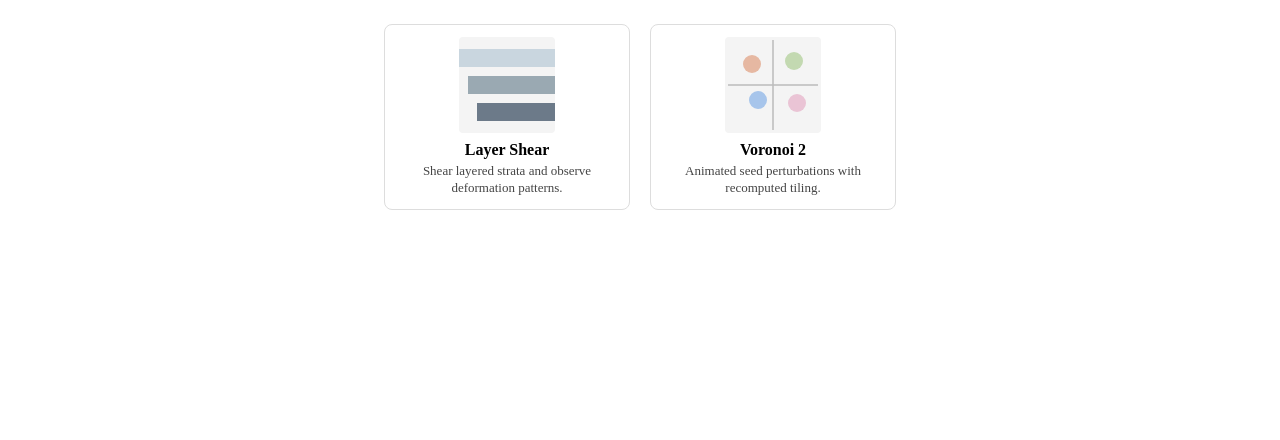
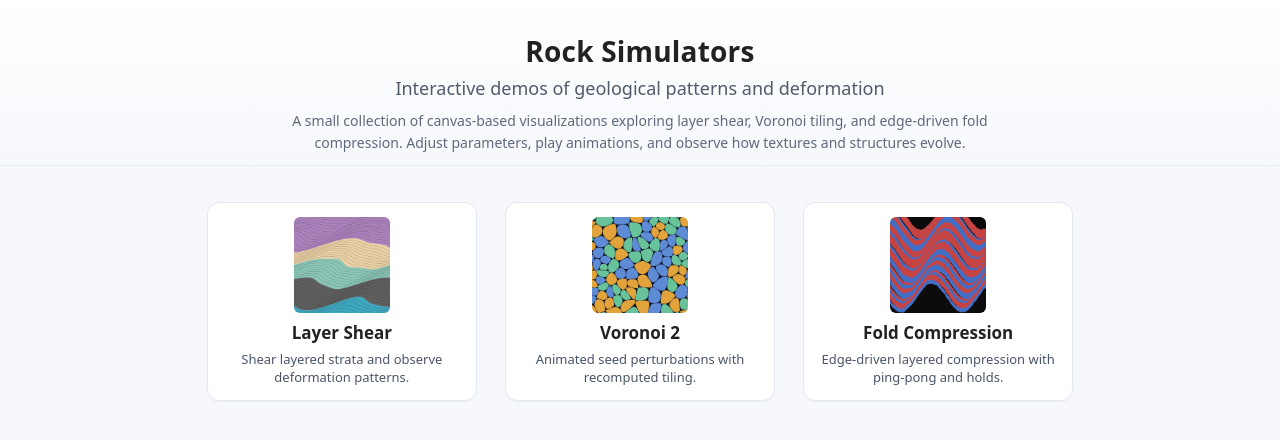
Before and after one commit to knectardev/rock_simulators, a plain HTML site: page index.html in a window 1280 px wide. Drawn offline with Linux system fonts and the light colour scheme.

Commit message:
style updates

```diff
--- a/index.html
+++ b/index.html
@@ -6,40 +6,49 @@
     <title>Rock Mineral Grain Simulator</title>
     <link rel="stylesheet" href="/src/styles.css" />
     <style>
-      .demo-tiles { max-width: 960px; margin: 16px auto; }
+      body { margin: 0; font-family: system-ui, -apple-system, Segoe UI, Roboto, Arial, sans-serif; color: #222; background: #f7f8fb; }
+      .page-header { padding: 32px 16px 10px 16px; background: linear-gradient(180deg, #ffffff 0%, #f6f8fc 100%); border-bottom: 1px solid #e6eaf2; }
+      .page-header .header-inner { max-width: 960px; margin: 0 auto; text-align: center; }
+      .page-header h1 { margin: 0 0 6px 0; font-size: 28px; letter-spacing: 0.2px; }
+      .page-header h2 { margin: 0 0 10px 0; font-size: 18px; font-weight: 500; color: #505a6b; }
+      .page-header .summary { margin: 0 auto; max-width: 760px; font-size: 14px; line-height: 1.6; color: #60697b; }
+
+      .demo-tiles { max-width: 960px; margin: 24px auto; padding: 0 16px; }
       .tiles-row { display: block; text-align: center; }
-      .tile { display: inline-block; width: 220px; margin: 8px; padding: 12px; border: 1px solid #ddd; border-radius: 8px; text-decoration: none; color: inherit; background: #fff; }
-      .tile svg { width: 96px; height: 96px; display: block; margin: 0 auto 8px auto; border-radius: 4px; }
-      .tile h3 { margin: 6px 0 4px 0; font-size: 16px; }
-      .tile p { margin: 0; font-size: 13px; line-height: 1.3; color: #444; }
+      .tile { display: inline-block; width: 240px; margin: 12px; padding: 14px; border: 1px solid #e2e7f0; border-radius: 12px; text-decoration: none; color: inherit; background: #fff; box-shadow: 0 1px 2px rgba(20, 24, 40, 0.04); transition: transform .15s ease, box-shadow .15s ease, border-color .15s ease; }
+      .tile svg { width: 96px; height: 96px; display: block; margin: 0 auto 8px auto; border-radius: 6px; }
+      .tile img { width: 96px; height: 96px; display: block; margin: 0 auto 8px auto; border-radius: 6px; object-fit: cover; background: #f4f6fa; }
+      .tile h3 { margin: 6px 0 6px 0; font-size: 17px; }
+      .tile p { margin: 0; font-size: 13px; line-height: 1.4; color: #4a5568; }
+      .tile:hover, .tile:focus-visible { transform: translateY(-2px); box-shadow: 0 8px 24px rgba(20, 24, 40, 0.12); border-color: #cfd7e6; outline: none; }
     </style>
   </head>
   <body>
+    <header class="page-header" aria-label="Page header">
+      <div class="header-inner">
+        <h1>Rock Simulators</h1>
+        <h2>Interactive demos of geological patterns and deformation</h2>
+        <p class="summary">A small collection of canvas-based visualizations exploring layer shear, Voronoi tiling, and edge-driven fold compression. Adjust parameters, play animations, and observe how textures and structures evolve.</p>
+      </div>
+    </header>
     <section class="demo-tiles" aria-label="Rock simulator demos">
       <div class="tiles-row">
-        <a class="tile" href="/layer_shear.html" aria-label="Layer Shear demo">
-          <svg viewBox="0 0 64 64" role="img" aria-hidden="true">
-            <rect x="0" y="0" width="64" height="64" fill="#f4f4f4" />
-            <rect x="0" y="8" width="64" height="12" fill="#c9d6df" />
-            <rect x="6" y="26" width="58" height="12" fill="#9aa9b2" />
-            <rect x="12" y="44" width="52" height="12" fill="#6c7a89" />
-          </svg>
+        <a class="tile" href="layer_shear.html" aria-label="Layer Shear demo">
+          <img src="tiles/layer_shear.png" alt="Layer shear thumbnail" />
           <h3>Layer Shear</h3>
           <p>Shear layered strata and observe deformation patterns.</p>
         </a>
 
-        <a class="tile" href="/voronoi2.html" aria-label="Voronoi 2 demo">
-          <svg viewBox="0 0 64 64" role="img" aria-hidden="true">
-            <rect x="0" y="0" width="64" height="64" fill="#f4f4f4" />
-            <circle cx="18" cy="18" r="6" fill="#e6b8a2" />
-            <circle cx="46" cy="16" r="6" fill="#c3d9b1" />
-            <circle cx="22" cy="42" r="6" fill="#a7c5eb" />
-            <circle cx="48" cy="44" r="6" fill="#eac4d5" />
-            <path d="M2 32 L62 32" stroke="#bbbbbb" stroke-width="1" />
-            <path d="M32 2 L32 62" stroke="#bbbbbb" stroke-width="1" />
-          </svg>
+        <a class="tile" href="voronoi2.html" aria-label="Voronoi 2 demo">
+          <img src="tiles/voronoi2.png" alt="Voronoi 2 thumbnail" />
           <h3>Voronoi 2</h3>
           <p>Animated seed perturbations with recomputed tiling.</p>
+        </a>
+
+        <a class="tile" href="fold_compression.html" aria-label="Fold Compression demo">
+          <img src="tiles/fold_compression.png" alt="Fold compression thumbnail" />
+          <h3>Fold Compression</h3>
+          <p>Edge-driven layered compression with ping-pong and holds.</p>
         </a>
 
       </div>
```
